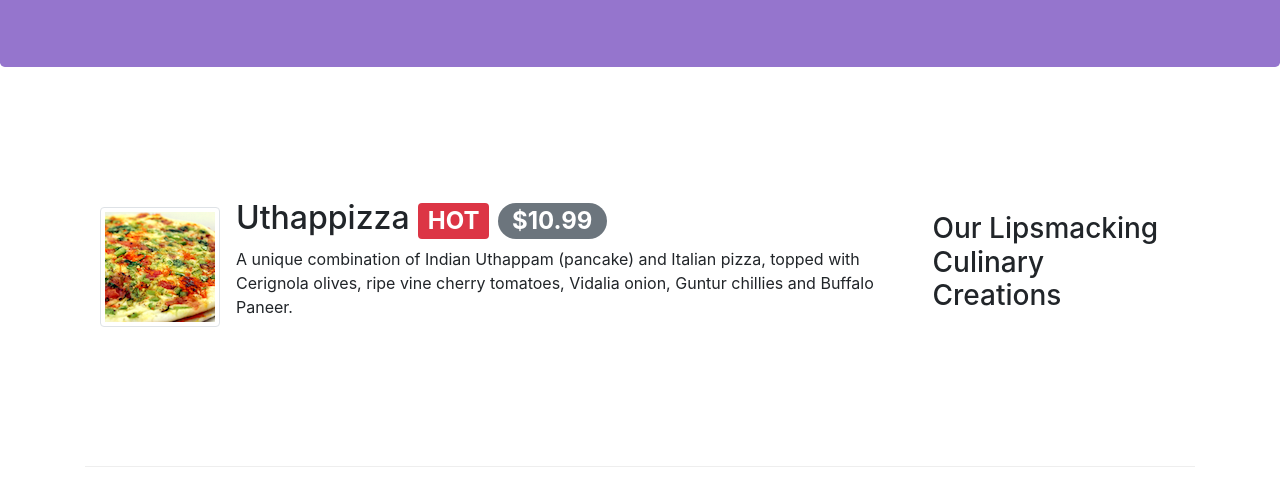
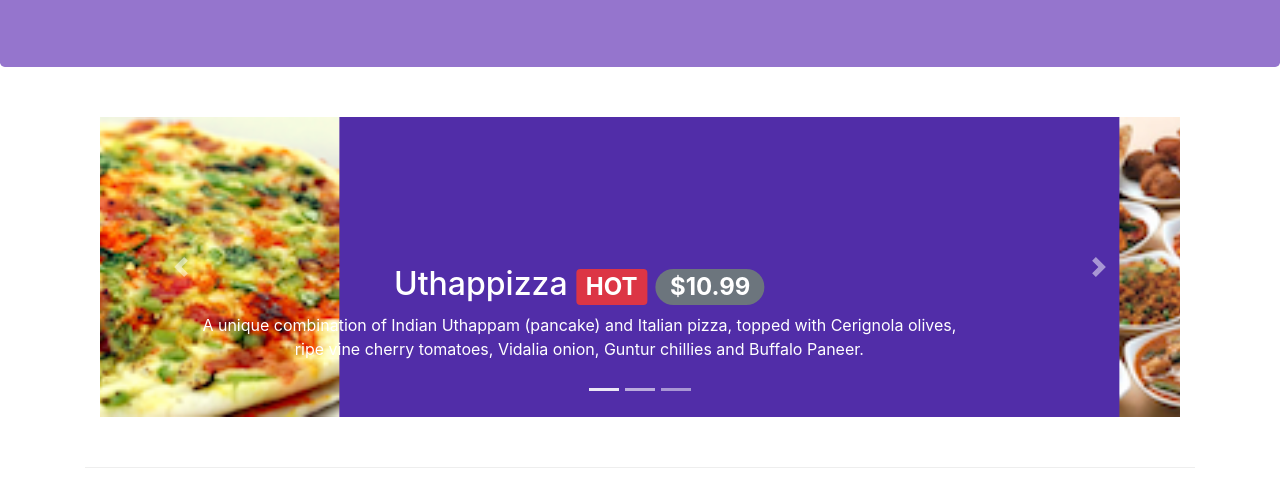
Before and after one commit to eshaan007/Bootstrap4, a website: page index.html in a window 1280 px wide. Shown: the part 315-800 px from the top of the page. Drawn offline with nearby package versions, Linux system fonts and the light colour scheme.

Commit message:
Carousels

```diff
--- a/css/styles.css
+++ b/css/styles.css
@@ -44,3 +44,18 @@ body {
     border-bottom: 1px solid #ddd;
     padding: 10px;
 }
+
+.carousel {
+    background:#512DA8;
+}
+
+.carousel-item {
+  height: 300px;
+}
+
+.carousel-item img {
+    position: absolute;
+    top: 0;
+    left: 0;
+    min-height: 300px;
+}
--- a/index.html
+++ b/index.html
@@ -101,6 +101,55 @@
         </header>
 
     <div class="container">
+        <div class="row row-content">
+            <div class="col">
+                <div id="mycarousel" class="carousel slide" data-ride="carousel">
+                    <div class="carousel-inner" role="listbox">
+                        <div class="carousel-item active">
+                            <img class="d-block img-fluid"
+                                src="img/uthappizza.png" alt="uthappizza">
+                            <div class="carousel-caption d-none d-md-block" >
+                                <h2> Uthappizza <span class="badge badge-danger">HOT</span> <span class="badge badge-pill badge-secondary">$10.99</span></h2>
+                                <p class="d-none d-sm-block">A unique combination of Indian Uthappam (pancake) and Italian pizza, topped with Cerignola olives, ripe vine cherry tomatoes, Vidalia onion, Guntur chillies and Buffalo Paneer.</p>
+                            </div>
+                        </div>
+
+                        <div class="carousel-item">
+                            <img class="d-block img-fluid"
+                                src="img/buffet.png" alt="Buffet">
+                            <div class="carousel-caption d-none d-md-block">
+                            <h2>Weekend Grand Buffet <span class="badge badge-danger">NEW</span></h2>
+                            <p class="d-none d-sm-block">Featuring mouthwatering combinations with a choice of five different salads, six enticing appetizers, six main entrees and five choicest desserts. Free flowing bubbly and soft drinks. All for just $19.99 per person </p>
+                            </div>
+                        </div>
+
+                        <div class="carousel-item">
+                            <img class="d-block img-fluid"
+                                src="img/alberto.png" alt="alberto">
+                            <div class="carousel-caption d-none d-md-block">
+                                <h2>Alberto Somayya</h2>
+                                <h4>Executive Chef</h4>
+                                <p class="d-none d-sm-block">Award winning three-star Michelin chef with wide International experience having worked closely with whos-who in the culinary world, he specializes in creating mouthwatering Indo-Italian fusion experiences. </p>
+                            </div>
+                        </div>
+                    </div>
+                    <ol class="carousel-indicators">
+                        <li data-target="#mycarousel" data-slide-to="0" class="active"></li>
+                        <li data-target="#mycarousel" data-slide-to="1" ></li>
+                        <li data-target="#mycarousel" data-slide-to="2" ></li>
+                    </ol>
+                    <a class="carousel-control-prev" href="#mycarousel" role="button" data-slide="prev">
+                        <span class="carousel-control-prev-icon"> </span>
+                    </a>
+
+                    <a class="carousel-control-next" href="#mycarousel" role="button" data-slide="next">
+                        <span class="carousel-control-next-icon"> </span>
+                    </a>
+
+                </div>
+
+            </div>
+        </div>
         <div class="row row-content align-items-center">
             <div class="col-12 col-sm-4 order-sm-last col-md-3">
                 <h3>Our Lipsmacking Culinary Creations</h3>
```
